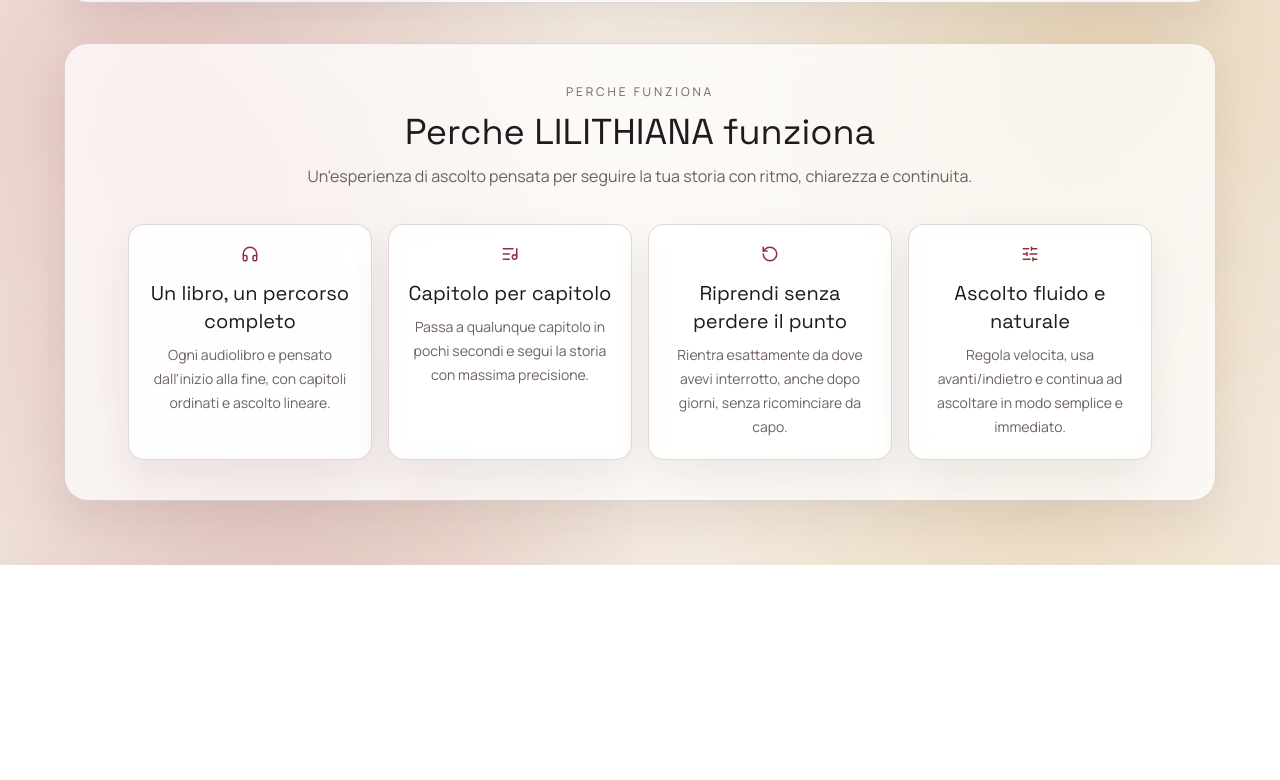
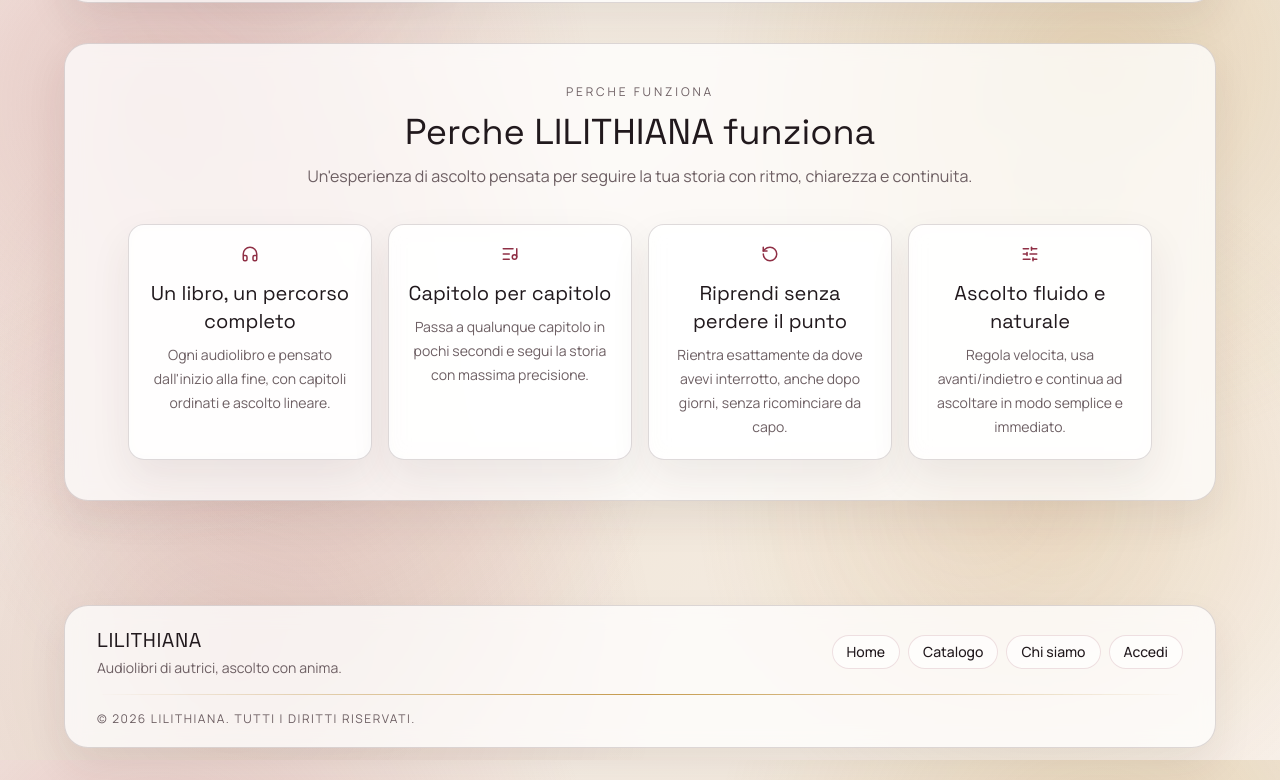
Before and after one commit to lilithianalibri/Lilithiana, a Next.js app: page / in a window 1280 px wide. Shown: the part 1640-2420 px from the top of the page. Before the commit the page ends 2205 px from the top, so only its background shows below. Built offline with nearby package versions, Linux system fonts and the light colour scheme; no server answers.

Commit message:
feat: add global site footer

```diff
--- /dev/null
+++ b/app/components/site-footer.tsx
@@ -0,0 +1,44 @@
+import Link from "next/link";
+
+const footerLinks = [
+  { label: "Home", href: "/" },
+  { label: "Catalogo", href: "/library" },
+  { label: "Chi siamo", href: "/chi-siamo" },
+  { label: "Accedi", href: "/accedi" },
+] as const;
+
+export function SiteFooter() {
+  const year = new Date().getFullYear();
+
+  return (
+    <footer className="mx-6 mt-10 pb-8 sm:mx-10 lg:mx-16">
+      <div className="mx-auto max-w-6xl">
+        <div className="panel rounded-3xl px-6 py-5 sm:px-8">
+          <div className="flex flex-col gap-5 sm:flex-row sm:items-center sm:justify-between">
+            <div>
+              <p className="font-display text-xl tracking-wide text-foreground">LILITHIANA</p>
+              <p className="mt-1 text-sm text-muted">Audiolibri di autrici, ascolto con anima.</p>
+            </div>
+
+            <nav className="flex flex-wrap items-center gap-2 text-sm">
+              {footerLinks.map((item) => (
+                <Link
+                  key={item.href}
+                  href={item.href}
+                  className="rounded-full border border-accent/14 bg-white/62 px-3.5 py-1.5 font-medium transition hover:bg-white"
+                >
+                  {item.label}
+                </Link>
+              ))}
+            </nav>
+          </div>
+
+          <div className="gold-line mt-4 h-px w-full" />
+          <p className="mt-4 text-xs uppercase tracking-[0.13em] text-muted">
+            © {year} Lilithiana. Tutti i diritti riservati.
+          </p>
+        </div>
+      </div>
+    </footer>
+  );
+}
--- a/app/layout.tsx
+++ b/app/layout.tsx
@@ -1,5 +1,6 @@
 import type { Metadata } from "next";
 import { Manrope, Space_Grotesk } from "next/font/google";
+import { SiteFooter } from "./components/site-footer";
 import "./globals.css";
 
 const manrope = Manrope({
@@ -41,6 +42,7 @@
           <div className="ambient-blob ambient-blob-d" />
         </div>
         {children}
+        <SiteFooter />
       </body>
     </html>
   );
```
